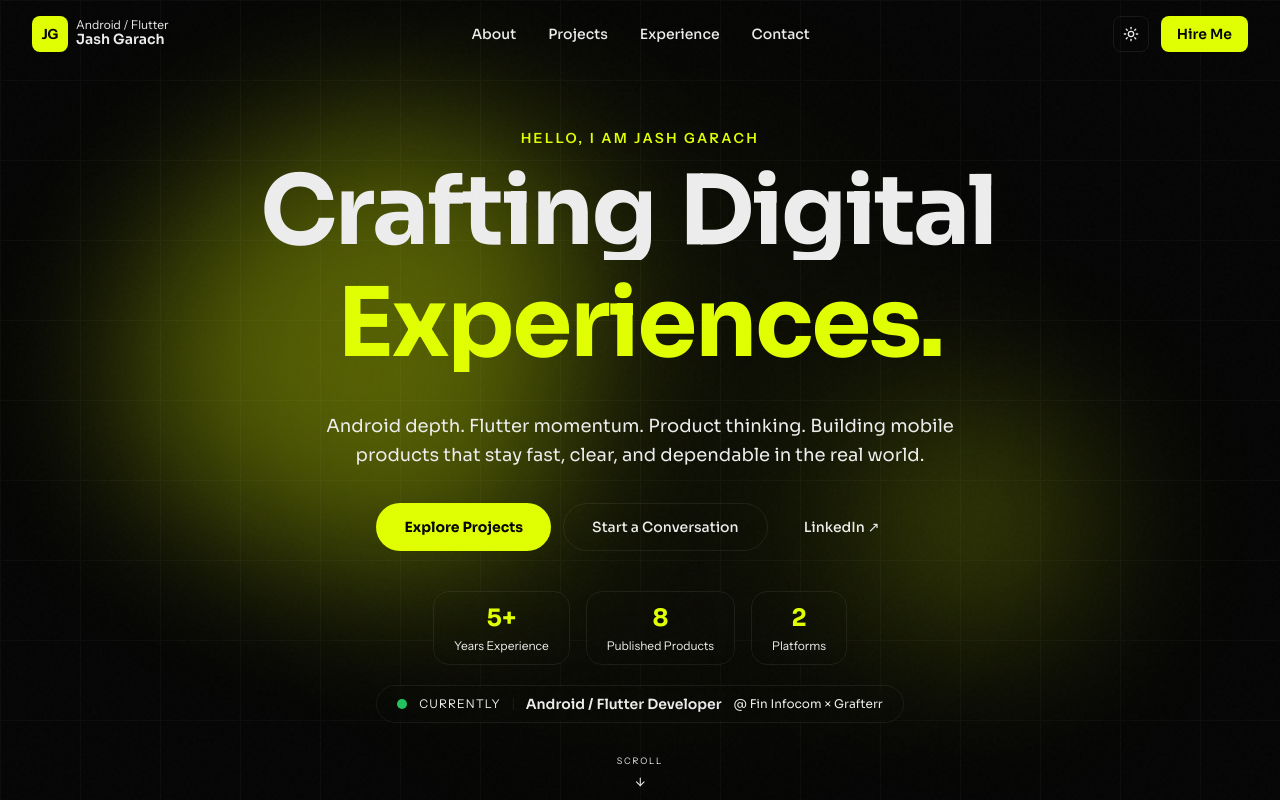
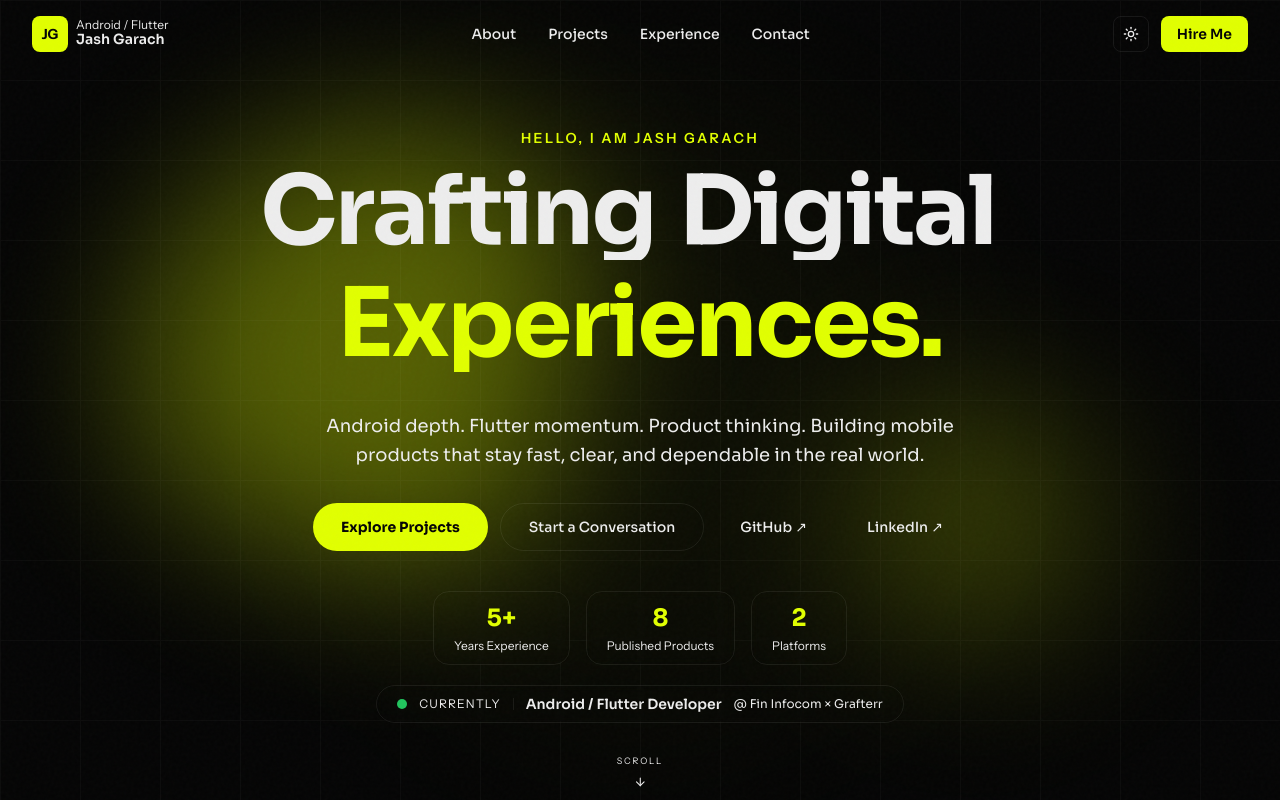
Before and after one commit to jashgarach-98/jash-dev, a Next.js app: page / in a window 1280 px wide. Shown: the top 800 px of the page. Built offline with nearby package versions, Linux system fonts and the light colour scheme.

Commit message:
feat: add GitHub profile link across contact section, footer, and hero

```diff
--- a/components/sections/Contact.tsx
+++ b/components/sections/Contact.tsx
@@ -2,7 +2,7 @@
 
 import { useRef, useState } from "react";
 import { motion, useScroll, useTransform } from "framer-motion";
-import { Send, Mail, Linkedin, Youtube, Instagram, CheckCircle2, AlertCircle } from "lucide-react";
+import { Send, Mail, Linkedin, Github, Youtube, Instagram, CheckCircle2, AlertCircle } from "lucide-react";
 import MagneticButton from "@/components/ui/MagneticButton";
 import { HIRE_ME_CONFIG } from "@/config/hireMeConfig";
 
@@ -91,6 +91,11 @@ function AnimatedInput({
 }
 
 const socialLinks = [
+  {
+    label: "GitHub",
+    href: "https://github.com/garachjash98",
+    icon: Github,
+  },
   {
     label: "LinkedIn",
     href: "https://www.linkedin.com/in/jash-garach-086759131",
@@ -451,9 +456,32 @@ export default function Contact() {
           <p className="text-sm text-foreground/40">
             © {new Date().getFullYear()} Jash Garach. All rights reserved.
           </p>
-          <p className="text-sm text-foreground/30">
-            garach.jash1@gmail.com
-          </p>
+          <div className="flex flex-wrap items-center gap-4 text-sm text-foreground/40">
+            <a
+              href="https://github.com/garachjash98"
+              target="_blank"
+              rel="noopener noreferrer"
+              className="hover:text-accent transition-colors"
+            >
+              GitHub
+            </a>
+            <span className="text-foreground/20">•</span>
+            <a
+              href="https://www.linkedin.com/in/jash-garach-086759131"
+              target="_blank"
+              rel="noopener noreferrer"
+              className="hover:text-accent transition-colors"
+            >
+              LinkedIn
+            </a>
+            <span className="text-foreground/20">•</span>
+            <a
+              href="mailto:garach.jash1@gmail.com"
+              className="hover:text-accent transition-colors"
+            >
+              garach.jash1@gmail.com
+            </a>
+          </div>
         </motion.footer>
       </div>
     </section>
--- a/components/sections/Hero.tsx
+++ b/components/sections/Hero.tsx
@@ -181,6 +181,17 @@ export default function Hero() {
 
           <MagneticButton
             as="a"
+            href="https://github.com/garachjash98"
+            target="_blank"
+            rel="noopener noreferrer"
+            className="flex h-12 items-center rounded-full px-6 text-sm font-medium text-foreground/50 transition-colors duration-300 hover:text-foreground"
+            strength={15}
+          >
+            GitHub ↗
+          </MagneticButton>
+
+          <MagneticButton
+            as="a"
             href="https://www.linkedin.com/in/jash-garach-086759131"
             target="_blank"
             rel="noopener noreferrer"
--- a/package.json
+++ b/package.json
@@ -3,7 +3,7 @@
   "version": "1.0.0",
   "private": true,
   "scripts": {
-    "dev": "next dev",
+    "dev": "next dev --webpack",
     "build": "next build",
     "start": "next start",
     "lint": "next lint"
```
Also changed, not shown: index.html (+17 -0 lines).
